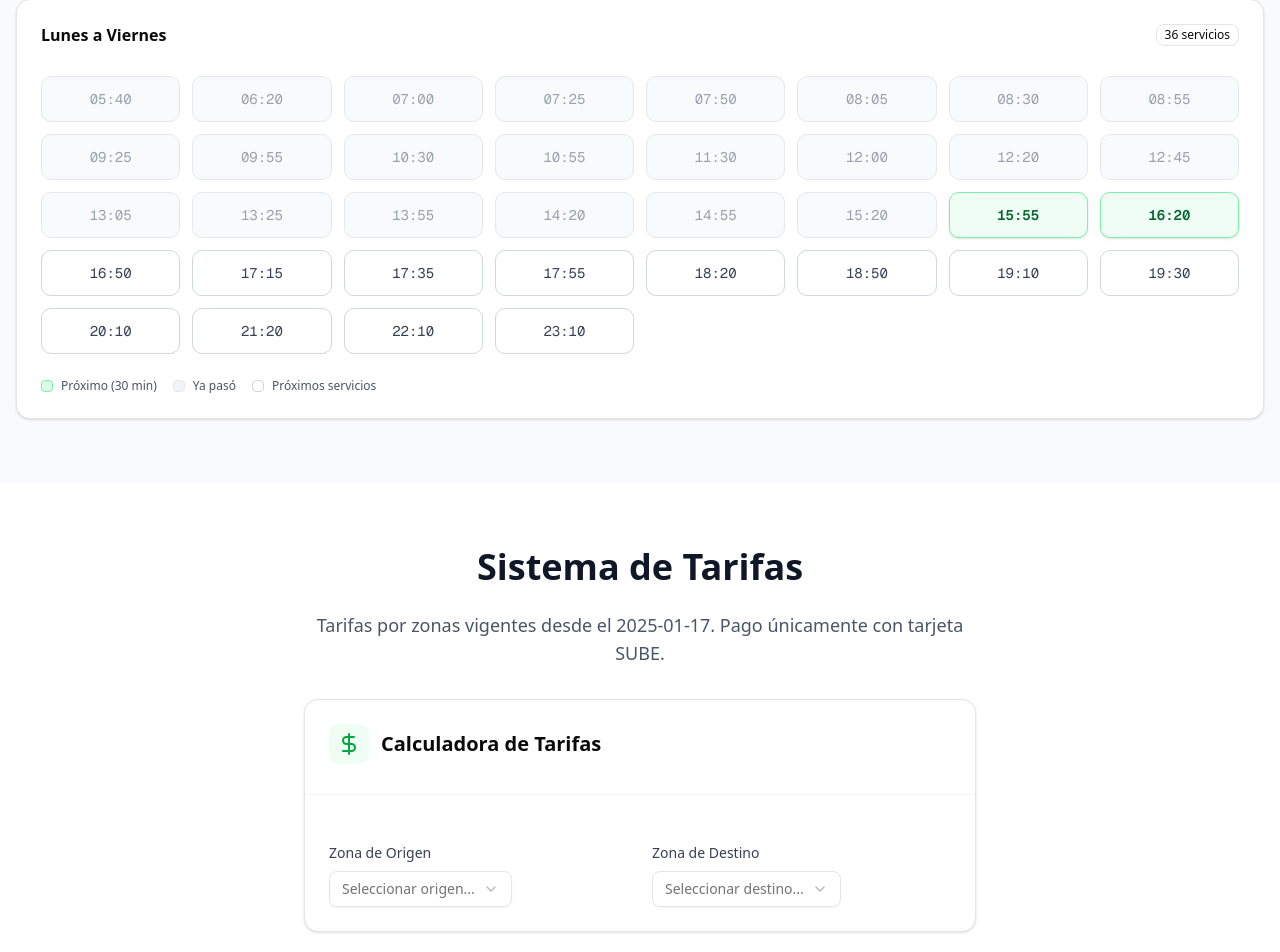
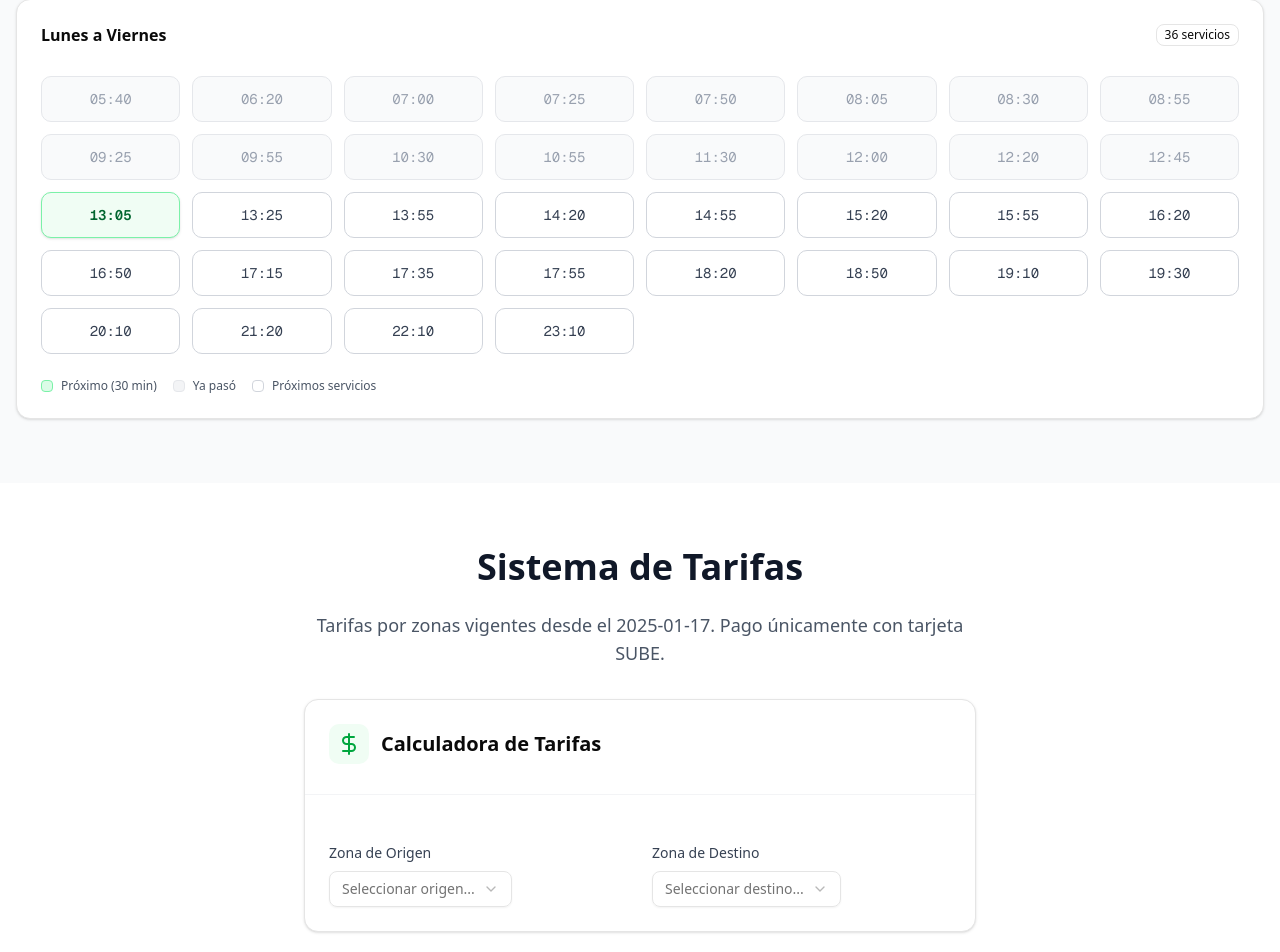
Before and after one commit to Falliot00/landing-page-monte-vera, a Next.js app: page / in a window 1280 px wide. Shown: the part 2565-3517 px from the top of the page. Built offline with nearby package versions, Linux system fonts and the light colour scheme.

Commit message:
Fix schedules to use Argentina timezone

```diff
--- a/components/schedules-section.tsx
+++ b/components/schedules-section.tsx
@@ -1,6 +1,6 @@
 'use client'
 
-import { useState } from 'react'
+import { useEffect, useState } from 'react'
 import { Clock, Calendar, ArrowRight } from 'lucide-react'
 import { Card, CardContent, CardHeader, CardTitle } from '@/components/ui/card'
 import { Tabs, TabsContent, TabsList, TabsTrigger } from '@/components/ui/tabs'
@@ -47,10 +47,25 @@ export default function SchedulesSection() {
 
   const currentSchedule = schedules[selectedRoute as keyof typeof schedules]
 
+  const argentinaTime = () =>
+    new Date(
+      new Date().toLocaleString('en-US', {
+        timeZone: 'America/Argentina/Buenos_Aires'
+      })
+    )
+
+  const [currentTime, setCurrentTime] = useState(argentinaTime())
+
+  useEffect(() => {
+    setCurrentTime(argentinaTime())
+
+    const interval = setInterval(() => setCurrentTime(argentinaTime()), 60_000)
+    return () => clearInterval(interval)
+  }, [])
+
   const getTimeStatus = (time: string) => {
-    const now = new Date()
-    const currentHour = now.getHours()
-    const currentMinute = now.getMinutes()
+    const currentHour = currentTime.getHours()
+    const currentMinute = currentTime.getMinutes()
     const [hour, minute] = time.split(':').map(Number)
 
     const currentTotalMinutes = currentHour * 60 + currentMinute
--- a/lib/bus-timing-service.ts
+++ b/lib/bus-timing-service.ts
@@ -39,11 +39,18 @@ export interface BusTimingRequest {
 }
 
 export class BusTimingService {
+  private static argentinaTime(): Date {
+    return new Date(
+      new Date().toLocaleString('en-US', {
+        timeZone: 'America/Argentina/Buenos_Aires'
+      })
+    )
+  }
   /**
    * Calculates the next bus arrival time at a specific stop
    */
   static calculateBusArrival({ routeId, stopId }: BusTimingRequest): BusArrivalResult {
-    const currentTime = new Date()
+    const currentTime = this.argentinaTime()
     const currentDayType = this.getCurrentDayType()
 
     // Get the schedule for today
@@ -60,7 +67,7 @@ export class BusTimingService {
 
     if (relevantBuses.length === 0) {
       return {
-        nextBusArrival: new Date(),
+        nextBusArrival: this.argentinaTime(),
         minutesToArrival: 0,
         currentTime,
         departureTime: '',
@@ -94,7 +101,7 @@ export class BusTimingService {
    * Determines the current day type for schedule lookup
    */
   static getCurrentDayType(): 'laborables' | 'sabados' | 'domingos' {
-    const today = new Date()
+    const today = this.argentinaTime()
     const dayOfWeek = today.getDay() // 0 = Sunday, 6 = Saturday
     const todayISO = today.toISOString().split('T')[0]
 
```
